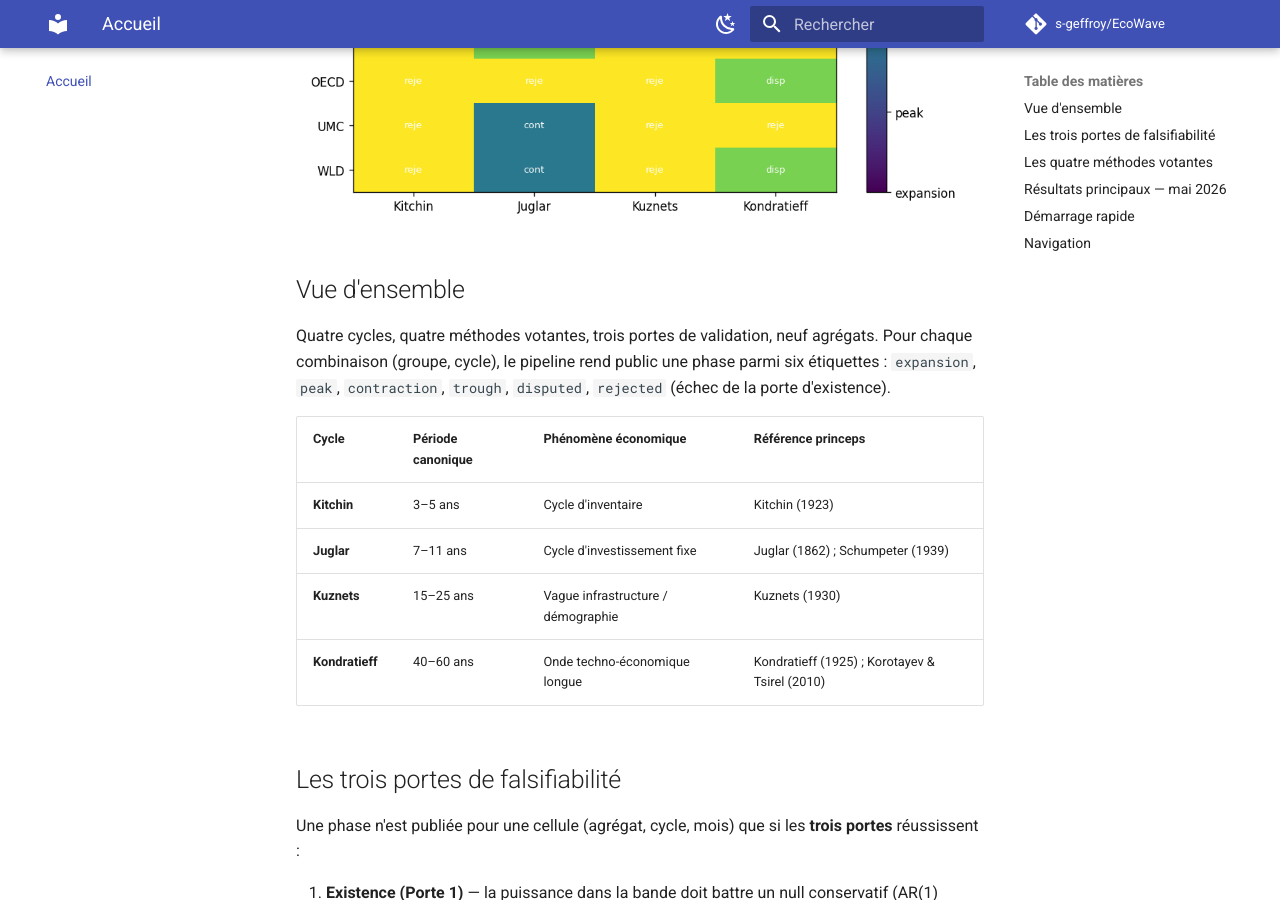
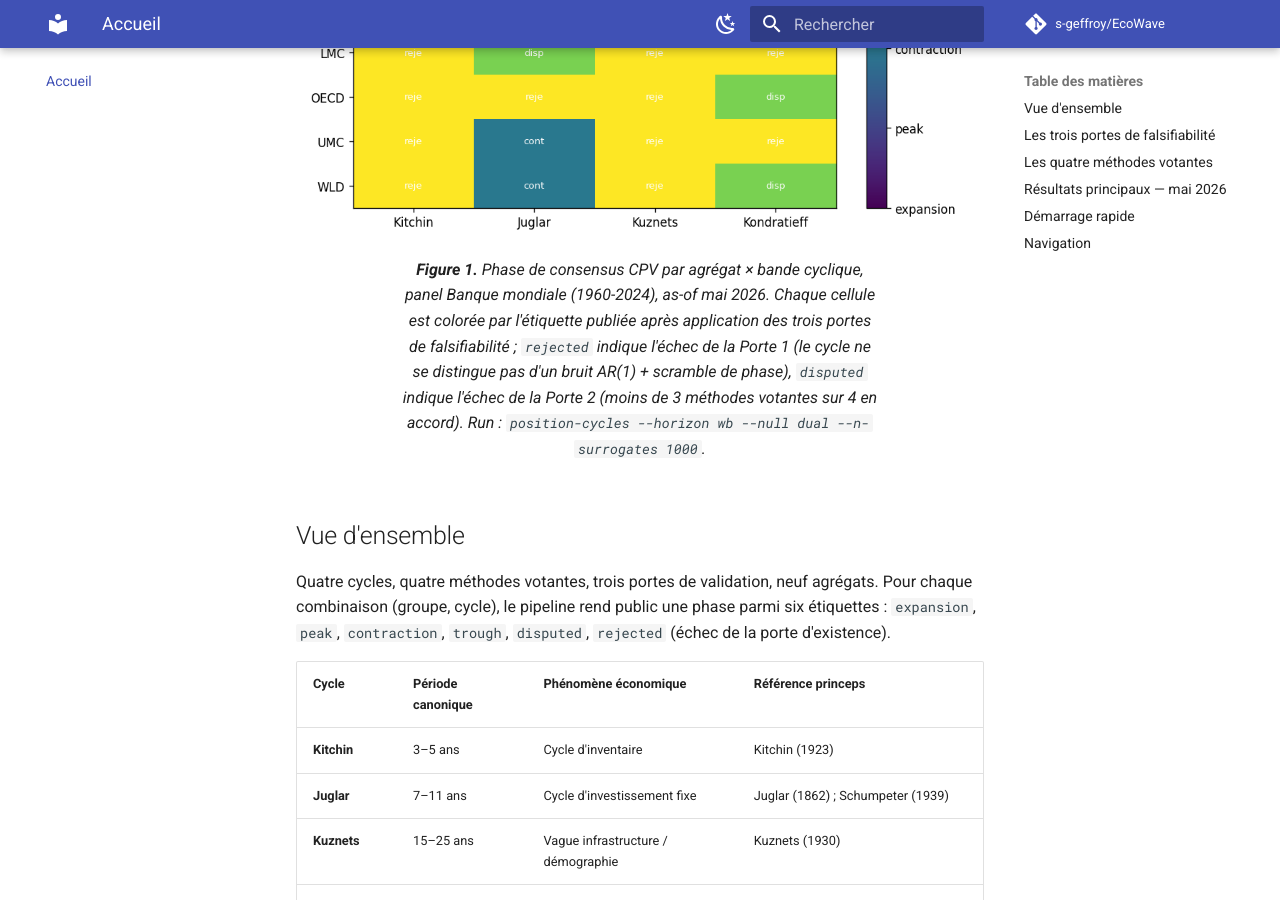
Before and after one commit to s-geffroy/EcoWave, an MkDocs documentation site: the page built from docs/index.md, in a window 1280 px wide and 900 px high, scrolled down 636 px. Built offline with MkDocs 1.6.1 and Material for MkDocs 9.7.7, drawn with Linux system fonts in a browser that asks for light colours; comment, search, counter and statistics services are not loaded.

Commit message:
docs(site): add caption under the headline heatmap on the home page
Use <figure>/<figcaption> with markdown extensions (attr_list, md_in_html)
to attach a numbered, descriptive caption to the phase-consensus heatmap.
Explains the colour scheme and the meaning of "rejected" / "disputed"
labels so a first-time reader can decode the figure without leaving
the home page.

Co-Authored-By: Claude Opus 4.7 <noreply@anthropic.com>

```diff
--- a/docs/index.md
+++ b/docs/index.md
@@ -8,7 +8,19 @@
 > méthodes hétérogènes ; universalité cross-groupes). Le code, les données
 > et les figures sont régénérables d'une seule commande Docker.
 
-![Heatmap des phases — panel Banque mondiale, mai 2026](figures/cycle_phase_heatmap_2026_05_wb.png){ width="100%" }
+<figure markdown>
+  ![Heatmap des phases — panel Banque mondiale, mai 2026](figures/cycle_phase_heatmap_2026_05_wb.png){ width="100%" }
+  <figcaption>
+    <strong>Figure 1.</strong> Phase de consensus CPV par agrégat × bande
+    cyclique, panel Banque mondiale (1960-2024), as-of mai 2026. Chaque
+    cellule est colorée par l'étiquette publiée après application des
+    trois portes de falsifiabilité ; <code>rejected</code> indique
+    l'échec de la Porte 1 (le cycle ne se distingue pas d'un bruit AR(1)
+    + scramble de phase), <code>disputed</code> indique l'échec de la
+    Porte 2 (moins de 3 méthodes votantes sur 4 en accord). Run :
+    <code>position-cycles --horizon wb --null dual --n-surrogates 1000</code>.
+  </figcaption>
+</figure>
 
 ## Vue d'ensemble
 
```
